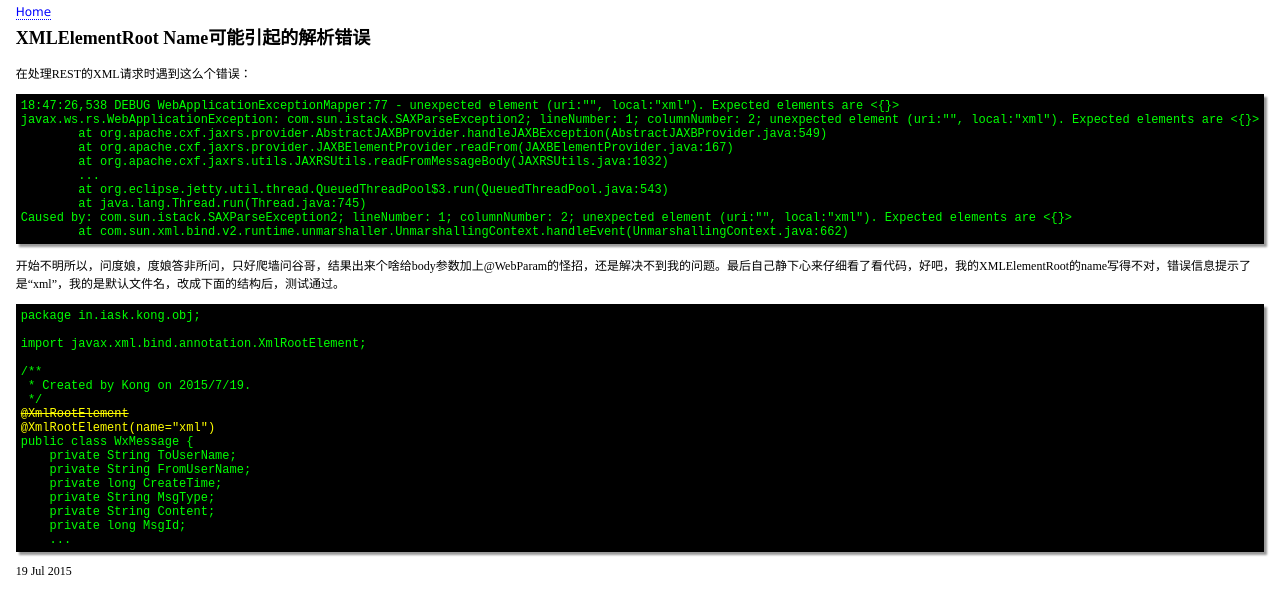
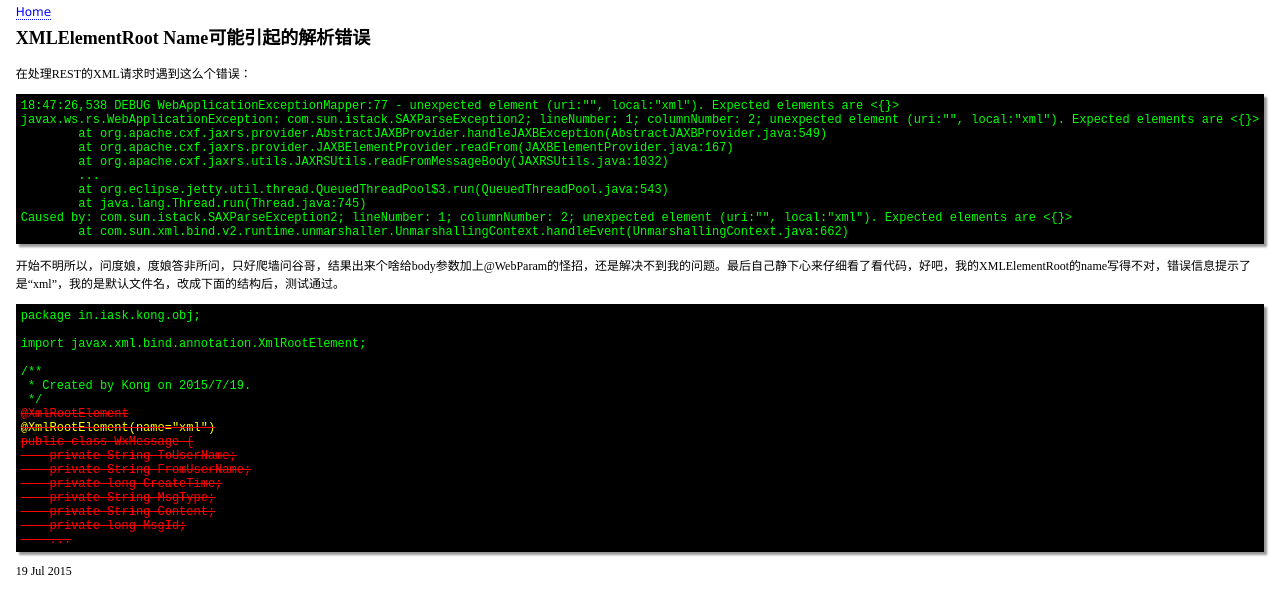
Before and after one commit to CS326-OSUF16/test2-dfb-osu, a Jekyll site: the page built from _posts/2015-07-19-XMLElementRoot name可能引起的解析错误.html, in a window 1280 px wide. Shown: the top 614 px of the page. Built offline with Jekyll 4.4.1, drawn with Linux system fonts in a browser that asks for light colours.

Commit message:
Fixed the style error for today's post.

```diff
--- a/_posts/2015-07-19-XMLElementRoot name可能引起的解析错误.html
+++ b/_posts/2015-07-19-XMLElementRoot name可能引起的解析错误.html
@@ -26,8 +26,8 @@
 /**
  * Created by Kong on 2015/7/19.
  */
-<span style="color:yellow"><s>@XmlRootElement</s>
-@XmlRootElement(name="xml")</span>
+<span style="color:red;text-decoration:line-through">@XmlRootElement<span>
+<span style="color:yellow">@XmlRootElement(name="xml")</span>
 public class WxMessage {
     private String ToUserName;
     private String FromUserName;
```
